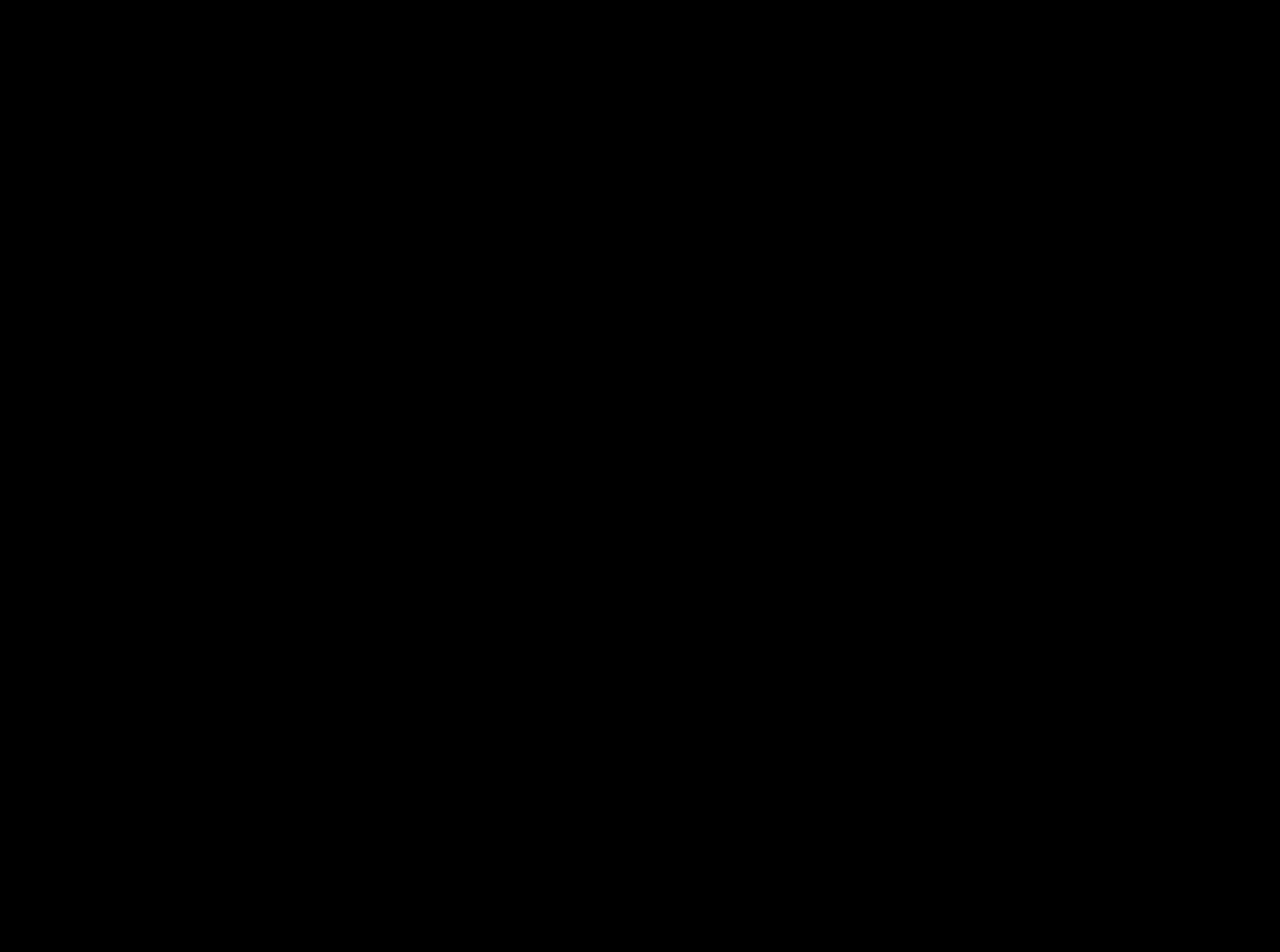
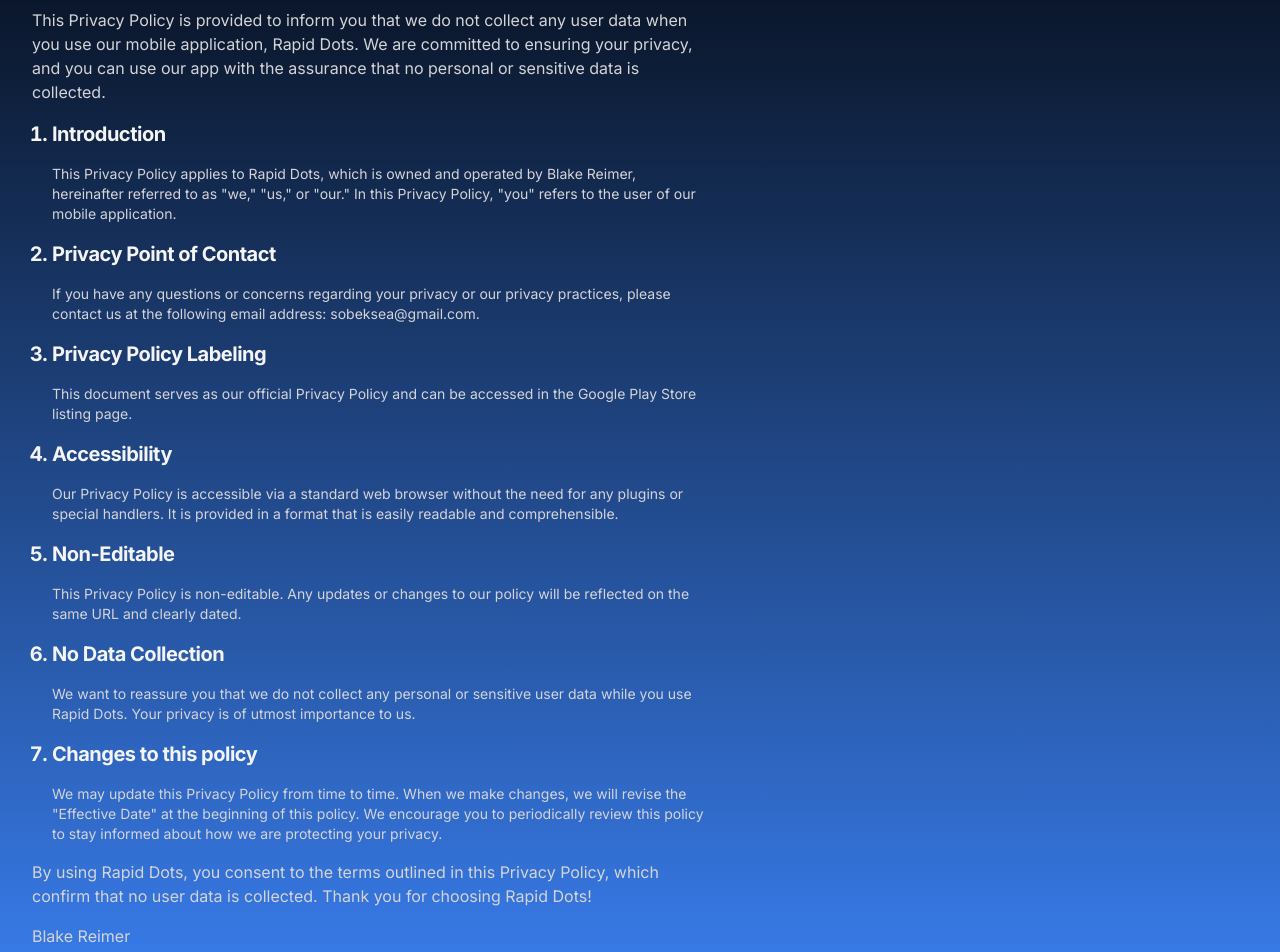
Before and after one commit to ApolloEagle/personal-site, a Next.js app: page /privacy/rapid-dots in a window 1280 px wide. Before the commit this address had no page. Shown: the part 220-1172 px from the top of the page. Before the commit the page ends 800 px from the top, so only its background shows below. Built offline with nearby package versions, Linux system fonts and the light colour scheme; what tailwindcss-debug-screens would draw is missing.

Commit message:
site updates

```diff
--- a/app/experience/page.tsx
+++ b/app/experience/page.tsx
@@ -12,7 +12,7 @@
 export default function Experience() {
   const experience: Experience[] = [
     {
-      position: "Freelance Senior Full Stack Engineer",
+      position: "Senior Full Stack Engineer",
       company: "Upwork",
       startDate: "March, 2023",
       endDate: "Present",
@@ -25,7 +25,7 @@
       ],
     },
     {
-      position: "JavaScript Application Engineer",
+      position: "Full Stack Developer",
       company: "Thought Industries",
       startDate: "February, 2022",
       endDate: "Present",
--- a/app/privacy/page.tsx
+++ b/app/privacy/page.tsx
@@ -1,4 +1,3 @@
-import { Card } from "../components/card";
 import { Navigation } from "../components/nav";
 
 export default function Projects() {
--- /dev/null
+++ b/app/privacy/rapid-dots/page.tsx
@@ -0,0 +1,91 @@
+import { Navigation } from "../../components/nav";
+
+export default function Projects() {
+  return (
+    <div className="bg-gradient-to-t from-blue-500 to-bg-black/20 pb-16 min-h-screen">
+      <Navigation />
+      <div className="px-6 pt-16 mx-auto space-y-8 max-w-7xl lg:px-8 md:space-y-16 md:pt-24 lg:pt-32 mt-10 sm:mt-0">
+        <div className="max-w-2xl mx-auto lg:mx-0">
+          <h2 className="text-3xl font-bold tracking-tight text-zinc-100 sm:text-4xl">
+            Privacy Policy
+          </h2>
+          <p className="text-lg font-bold tracking-tight text-zinc-100 sm:text-xl mt-4">
+            Effective Date: October 22, 2023
+          </p>
+          <p className="mt-4 text-zinc-300">
+            This Privacy Policy is provided to inform you that we do not collect
+            any user data when you use our mobile application, Rapid Dots. We
+            are committed to ensuring your privacy, and you can use our app with
+            the assurance that no personal or sensitive data is collected.
+          </p>
+          <ol className="list-decimal pl-5 mt-4">
+            <li className="text-lg font-bold tracking-tight text-zinc-100 sm:text-xl mt-4">
+              Introduction
+              <p className="text-sm font-normal tracking-normal mt-4 text-zinc-300">
+                This Privacy Policy applies to Rapid Dots, which is owned and
+                operated by Blake Reimer, hereinafter referred to as "we," "us,"
+                or "our." In this Privacy Policy, "you" refers to the user of
+                our mobile application.
+              </p>
+            </li>
+            <li className="text-lg font-bold tracking-tight text-zinc-100 sm:text-xl mt-4">
+              Privacy Point of Contact
+              <p className="text-sm font-normal tracking-normal mt-4 text-zinc-300">
+                If you have any questions or concerns regarding your privacy or
+                our privacy practices, please contact us at the following email
+                address: sobeksea@gmail.com.
+              </p>
+            </li>
+            <li className="text-lg font-bold tracking-tight text-zinc-100 sm:text-xl mt-4">
+              Privacy Policy Labeling
+              <p className="text-sm font-normal tracking-normal mt-4 text-zinc-300">
+                This document serves as our official Privacy Policy and can be
+                accessed in the Google Play Store listing page.
+              </p>
+            </li>
+            <li className="text-lg font-bold tracking-tight text-zinc-100 sm:text-xl mt-4">
+              Accessibility
+              <p className="text-sm font-normal tracking-normal mt-4 text-zinc-300">
+                Our Privacy Policy is accessible via a standard web browser
+                without the need for any plugins or special handlers. It is
+                provided in a format that is easily readable and comprehensible.
+              </p>
+            </li>
+            <li className="text-lg font-bold tracking-tight text-zinc-100 sm:text-xl mt-4">
+              Non-Editable
+              <p className="text-sm font-normal tracking-normal mt-4 text-zinc-300">
+                This Privacy Policy is non-editable. Any updates or changes to
+                our policy will be reflected on the same URL and clearly dated.
+              </p>
+            </li>
+            <li className="text-lg font-bold tracking-tight text-zinc-100 sm:text-xl mt-4">
+              No Data Collection
+              <p className="text-sm font-normal tracking-normal mt-4 text-zinc-300">
+                We want to reassure you that we do not collect any personal or
+                sensitive user data while you use Rapid Dots. Your privacy is of
+                utmost importance to us.
+              </p>
+            </li>
+            <li className="text-lg font-bold tracking-tight text-zinc-100 sm:text-xl mt-4">
+              Changes to this policy
+              <p className="text-sm font-normal tracking-normal mt-4 text-zinc-300">
+                We may update this Privacy Policy from time to time. When we
+                make changes, we will revise the "Effective Date" at the
+                beginning of this policy. We encourage you to periodically
+                review this policy to stay informed about how we are protecting
+                your privacy.
+              </p>
+            </li>
+          </ol>
+          <p className="mt-4 text-zinc-300">
+            By using Rapid Dots, you consent to the terms outlined in this
+            Privacy Policy, which confirm that no user data is collected. Thank
+            you for choosing Rapid Dots!
+          </p>
+          <p className="mt-4 text-zinc-300">Blake Reimer</p>
+          <p className="text-zinc-300">sobeksea@gmail.com</p>
+        </div>
+      </div>
+    </div>
+  );
+}
--- a/app/projects/page.tsx
+++ b/app/projects/page.tsx
@@ -1,5 +1,6 @@
 import { Card } from "../components/card";
 import { Navigation } from "../components/nav";
+import { Info } from "lucide-react";
 
 export default function Projects() {
   return (
@@ -33,10 +34,15 @@
                   needs.
                 </p>
               </div>
-              <div className="flex lg:flex-row flex-row-reverse justify-between items-end">
-                <p className="hidden text-zinc-200 hover:text-zinc-50 lg:block">
+              <div className="flex flex-row justify-between items-end">
+                <p className="text-zinc-200 hover:text-zinc-50">
                   <a href="https://developer.thoughtindustries.com/build/developer-guide">
-                    Read more <span aria-hidden="true">&rarr;</span>
+                    <span className="hidden lg:block">
+                      Read more <span aria-hidden="true">&rarr;</span>
+                    </span>
+                    <span className="block lg:hidden">
+                      <Info />
+                    </span>
                   </a>
                 </p>
                 <p>
@@ -60,10 +66,15 @@
                   Problem solving mobile application built in React Native and
                   integrated with ChatGPT.
                 </p>
-                <div className="flex lg:flex-row flex-row-reverse justify-between items-end">
-                  <p className="hidden text-zinc-200 hover:text-zinc-50 lg:block">
+                <div className="flex flex-row justify-between items-end">
+                  <p className="text-zinc-200 hover:text-zinc-50">
                     <a href="https://apps.apple.com/us/app/question-master/id6446128075">
-                      Read more <span aria-hidden="true">&rarr;</span>
+                      <span className="hidden lg:block">
+                        Read more <span aria-hidden="true">&rarr;</span>
+                      </span>
+                      <span className="block lg:hidden">
+                        <Info />
+                      </span>
                     </a>
                   </p>
                   <p>
@@ -85,10 +96,15 @@
                 <p className="mt-4 leading-8 duration-150 text-zinc-400 group-hover:text-zinc-300 mb-6">
                   Npm package for React Native loaders.
                 </p>
-                <div className="flex lg:flex-row flex-row-reverse justify-between items-end">
-                  <p className="hidden text-zinc-200 hover:text-zinc-50 lg:block">
+                <div className="flex flex-row justify-between items-end">
+                  <p className="text-zinc-200 hover:text-zinc-50">
                     <a href="https://www.npmjs.com/package/@apolloeagle/loading-dots">
+                    <span className="hidden lg:block">
                       Read more <span aria-hidden="true">&rarr;</span>
+                    </span>
+                    <span className="block lg:hidden">
+                      <Info />
+                    </span>
                     </a>
                   </p>
                   <p>
@@ -111,9 +127,16 @@
               <p className="mt-4 leading-8 duration-150 text-zinc-400 group-hover:text-zinc-300 mb-6">
                 Reaction gaming app.
               </p>
-              <div className="flex lg:flex-row flex-row-reverse justify-between items-end">
-                <p className="hidden text-zinc-200 hover:text-zinc-50 lg:block">
-                  Coming Soon
+              <div className="flex flex-row justify-between items-end">
+                <p className="text-zinc-200 hover:text-zinc-50">
+                  <a href="https://apps.apple.com/us/app/rapid-dotz/id1669643824">
+                  <span className="hidden lg:block">
+                      Read more <span aria-hidden="true">&rarr;</span>
+                    </span>
+                    <span className="block lg:hidden">
+                      <Info />
+                    </span>
+                  </a>
                 </p>
                 <p>
                   <a href="https://skillicons.dev">
@@ -134,10 +157,15 @@
               <p className="mt-4 leading-8 duration-150 text-zinc-400 group-hover:text-zinc-300 mb-6">
                 Casual puzzle gaming app.
               </p>
-              <div className="flex lg:flex-row flex-row-reverse justify-between items-end">
-                <p className="hidden text-zinc-200 hover:text-zinc-50 lg:block">
+              <div className="flex flex-row justify-between items-end">
+                <p className="text-zinc-200 hover:text-zinc-50">
                   <a href="https://apps.apple.com/us/app/formis/id1634234837">
-                    Read more <span aria-hidden="true">&rarr;</span>
+                  <span className="hidden lg:block">
+                      Read more <span aria-hidden="true">&rarr;</span>
+                    </span>
+                    <span className="block lg:hidden">
+                      <Info />
+                    </span>
                   </a>
                 </p>
                 <p>
```
Also changed, not shown: 1 other file (tests, documents, lock files or other folders).
